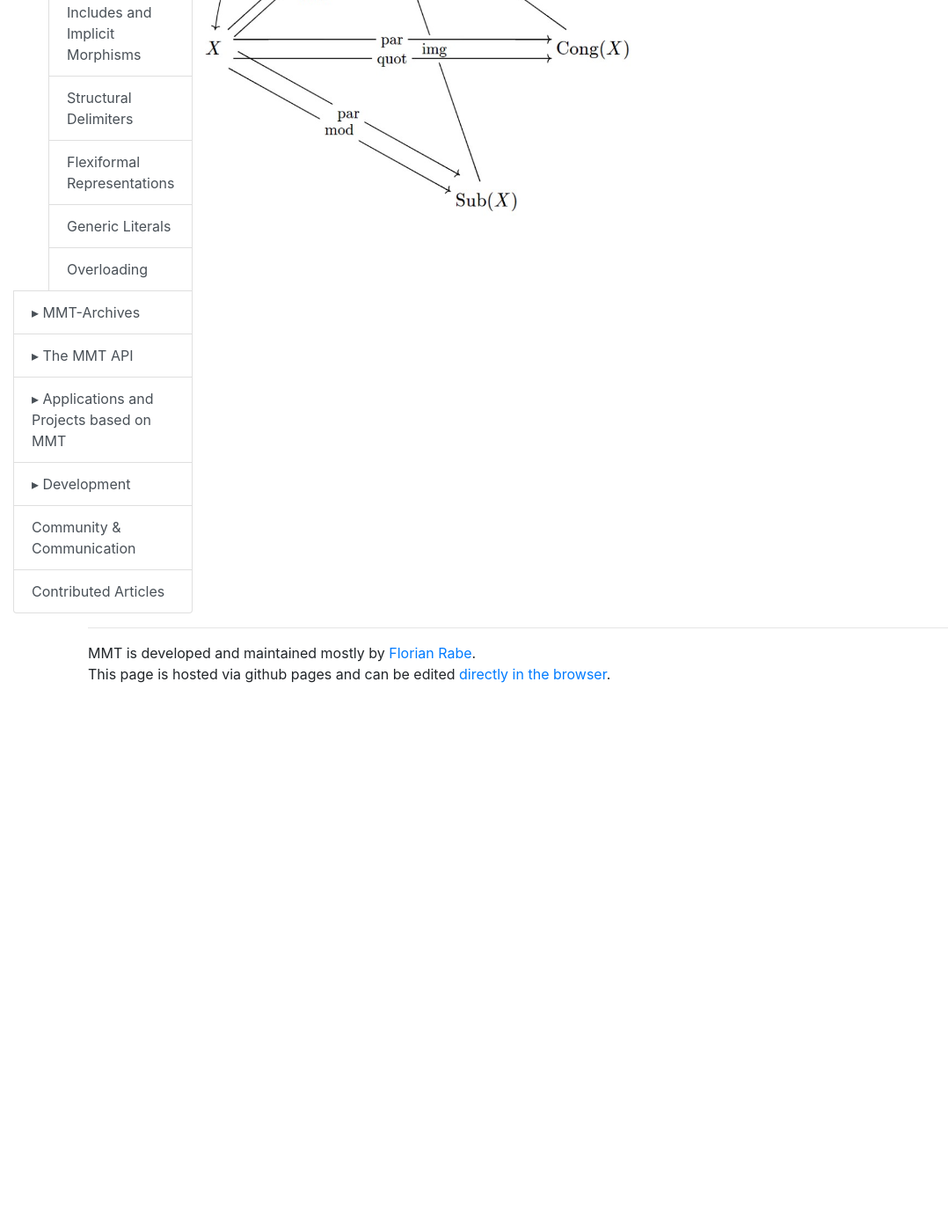
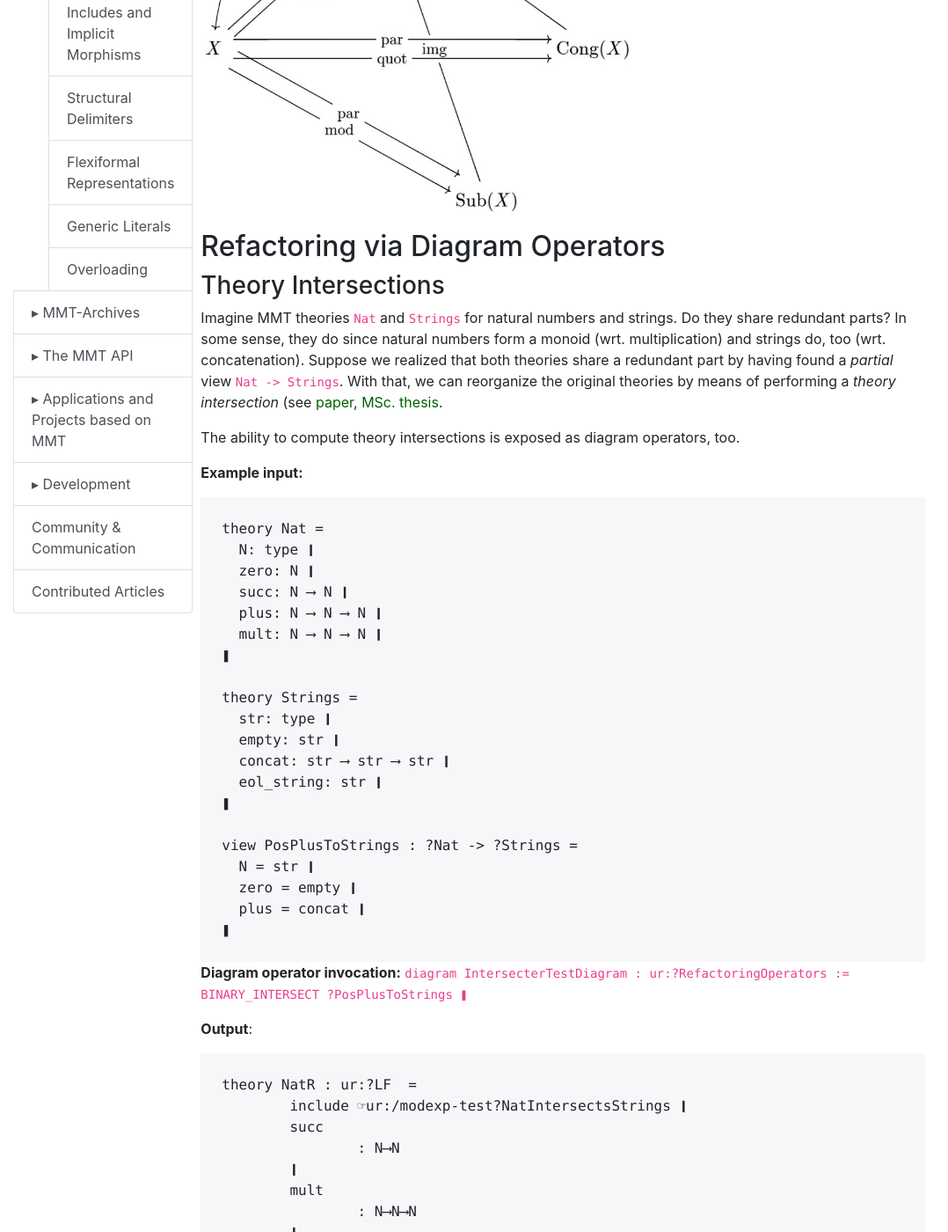
Before and after one commit to UniFormal/uniformal.github.io, a Jekyll site: the page built from doc/language/diagrams.md, in a window 1280 px wide and 1400 px high, scrolled down 732 px. Shown: the whole window at 88% size, without its empty margins (0-1078 px from the left). Built offline with Jekyll 4.4.1, drawn with Linux system fonts in a browser that asks for light colours; before the commit the page ends 1526 px from its top, so only the background shows below that; some of the changed text lies outside the part shown.

Commit message:
Update diagrams.md

````diff
--- a/doc/language/diagrams.md
+++ b/doc/language/diagrams.md
@@ -19,3 +19,110 @@ Similar automatic derivations are possible for the theories of substructures and
 The following diagram pictures all theories *and* views that can be generated from a single SFOL theory `X` by means of the diagram operators implemented so far (2020-12-16):
 
 <img alt="Universal algebra diagram operators Hom, Sub, Cong, and connectors" src="../../img/diagops-universal-algebra.png" width="500rem" />
+
+## Refactoring via Diagram Operators
+
+### Theory Intersections
+
+Imagine MMT theories `Nat` and `Strings` for natural numbers and strings. Do they share redundant parts?
+In some sense, they do since natural numbers form a monoid (wrt. multiplication) and strings do, too (wrt. concatenation).
+Suppose we realized that both theories share a redundant part by having found a *partial* view `Nat -> Strings`.
+With that, we can reorganize the original theories by means of performing a *theory intersection* (see [paper](https://cicm-conference.org/2015/fm4m/FMM_2015_paper_2.pdf), [MSc. thesis](https://gl.kwarc.info/supervision/MSc-archive/-/blob/master/2020/Banken_Michael.pdf).
+
+The ability to compute theory intersections is exposed as diagram operators, too.
+
+**Example input:**
+
+```
+theory Nat =
+  N: type ❙
+  zero: N ❙
+  succ: N ⟶ N ❙
+  plus: N ⟶ N ⟶ N ❙
+  mult: N ⟶ N ⟶ N ❙
+❚
+
+theory Strings =
+  str: type ❙
+  empty: str ❙
+  concat: str ⟶ str ⟶ str ❙
+  eol_string: str ❙
+❚
+
+view PosPlusToStrings : ?Nat -> ?Strings =
+  N = str ❙
+  zero = empty ❙
+  plus = concat ❙
+❚
+```
+
+**Diagram operator invocation:** `diagram IntersecterTestDiagram : ur:?RefactoringOperators := BINARY_INTERSECT ?PosPlusToStrings ❚`
+
+**Output**:
+
+```
+theory NatR : ur:?LF  =
+	include ☞ur:/modexp-test?NatIntersectsStrings ❙
+	succ
+		: N⟶N
+	❙
+	mult
+		: N⟶N⟶N
+	❙
+❚
+
+theory NatIntersectsStrings : ur:?LF  =
+	N
+		: type
+	❙
+	zero
+		: N
+	❙
+	plus
+		: N⟶N⟶N
+	❙
+❚
+
+theory StringsIntersectsNat : ur:?LF  =
+	str
+		: type
+	❙
+	empty
+		: str
+	❙
+	concat
+		: str⟶str⟶str
+	❙
+❚
+
+theory StringsR : ur:?LF  =
+	include ☞ur:/modexp-test?StringsIntersectsNat ❙
+	eol_string
+		: str
+	❙
+❚
+
+view NatIntersectsStringstoStringsIntersectsNat : ur:/modexp-test?NatIntersectsStrings  -> ur:/modexp-test?StringsIntersectsNat  =
+	N
+		= str
+	❙
+	zero
+		= empty
+	❙
+	plus
+		= concat
+	❙
+❚
+
+view StringsIntersectsNattoNatIntersectsStrings : ur:/modexp-test?StringsIntersectsNat  -> ur:/modexp-test?NatIntersectsStrings  =
+	str
+		= N
+	❙
+	empty
+		= zero
+	❙
+	concat
+		= plus
+	❙
+❚
+```
````
